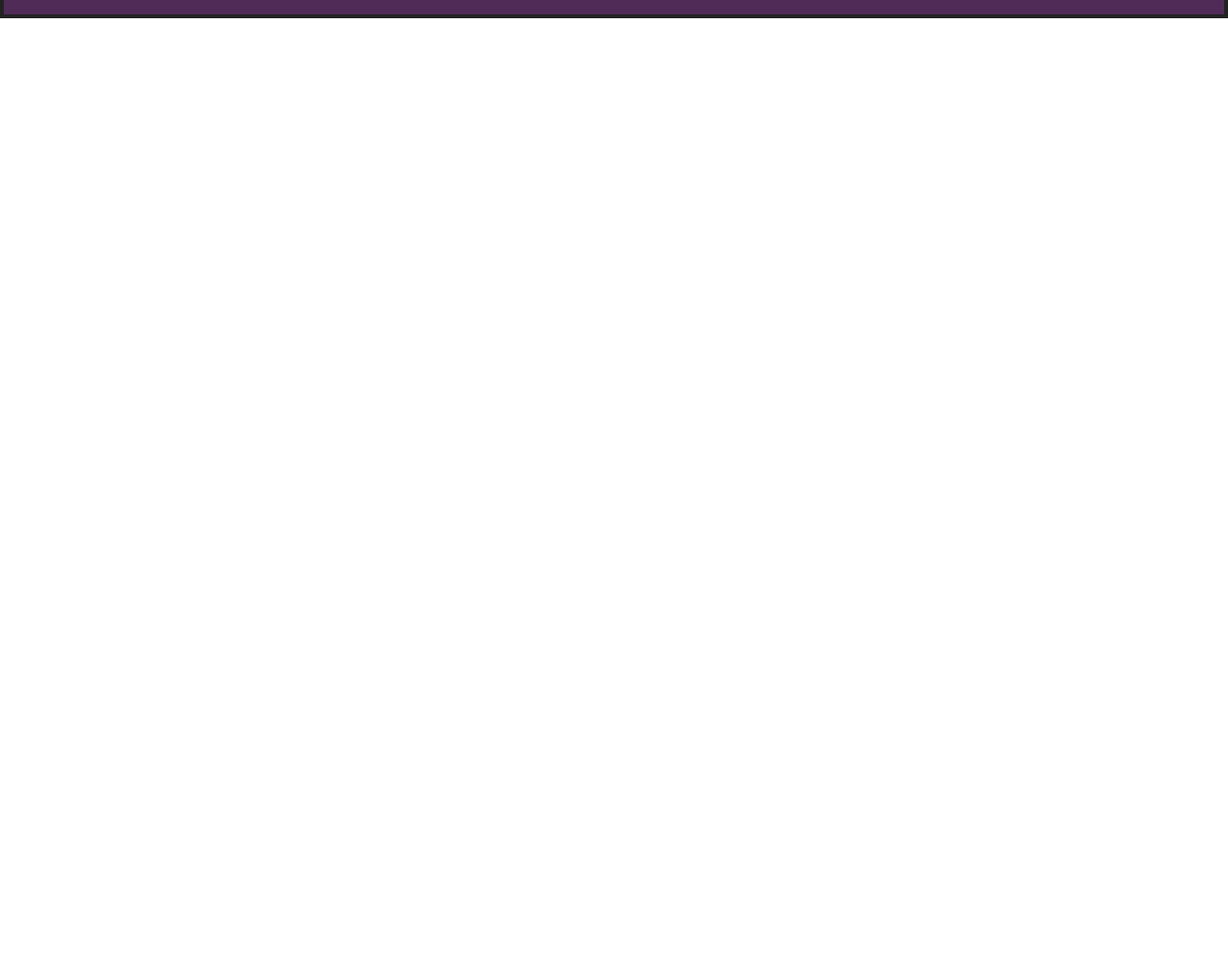
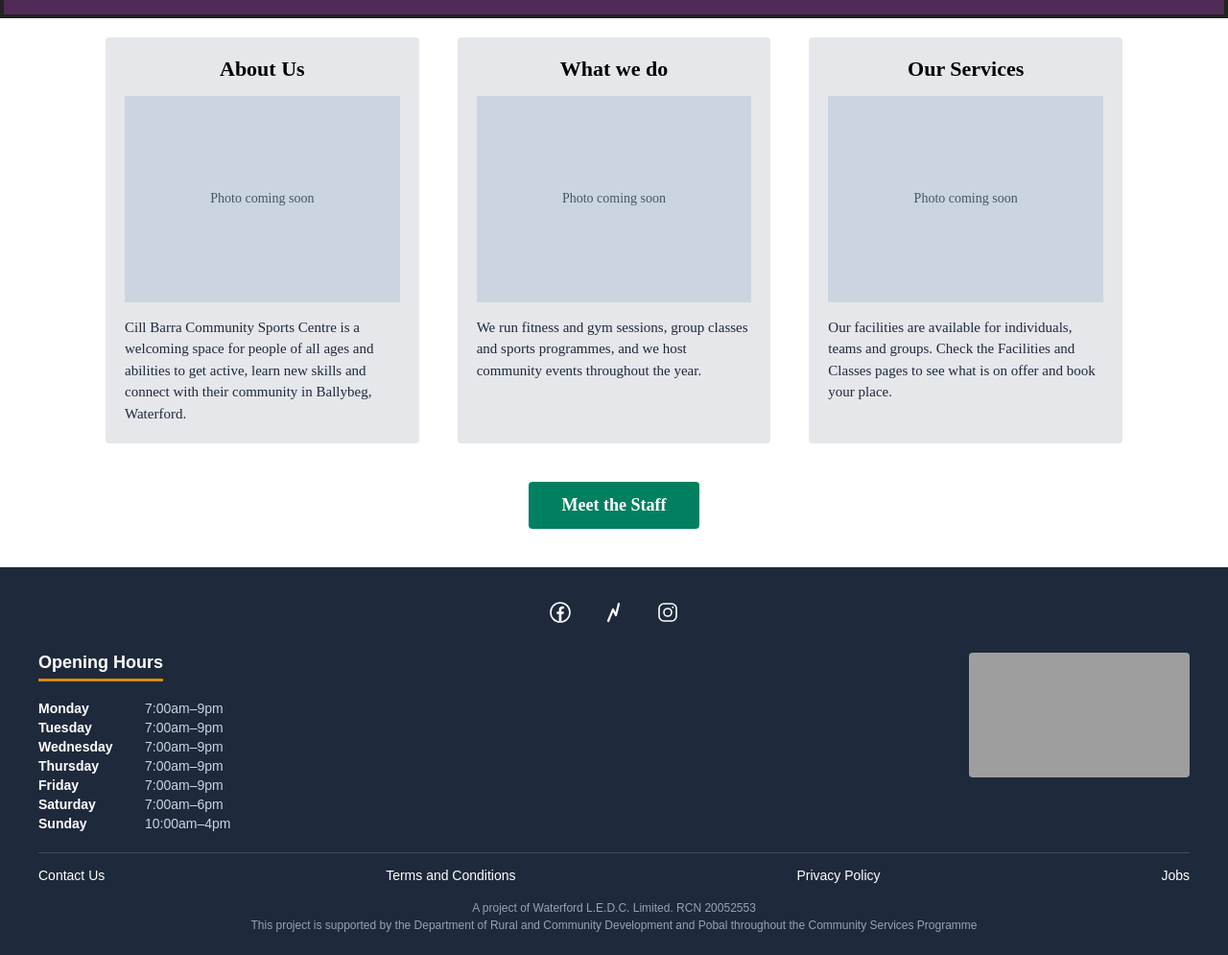
Before and after one commit to JasonDobs/CillBarra, a plain HTML site: page Files/AboutUs.html in a window 1280 px wide. Shown: the part 72-1067 px from the top of the page at 96% size. Before the commit the page ends 800 px from the top, so only its background shows below. Drawn offline with Linux system fonts and the light colour scheme; grey boxes are pictures that could not be loaded.

Commit message:
Add About Us page cards and layout
Co-authored-by: Copilot <223556219+Copilot@users.noreply.github.com>

```diff
--- a/Files/AboutUs.html
+++ b/Files/AboutUs.html
@@ -3,7 +3,7 @@
 <head>
     <meta charset="UTF-8">
     <meta name="viewport" content="width=device-width, initial-scale=1.0">
-    <title>Travel Adventures | Home</title>
+    <title>About Us | Cill Barra Community Sports Centre</title>
     <link rel="stylesheet" href="css.css">
 </head>
 <body>
@@ -31,7 +31,36 @@
 
 </header>
 
+<main>
+    <section class="about-cards">
+        <article class="about-card">
+            <h2>About Us</h2>
+            <div class="about-card__image" role="img" aria-label="Placeholder for About Us photo">Photo coming soon</div>
+            <p>Cill Barra Community Sports Centre is a welcoming space for people of all ages and abilities to get active, learn new skills and connect with their community in Ballybeg, Waterford.</p>
+        </article>
+
+        <a class="about-card about-card--link" href="Classes.html">
+            <h2>What we do</h2>
+            <div class="about-card__image" role="img" aria-label="Placeholder for What we do photo">Photo coming soon</div>
+            <p>We run fitness and gym sessions, group classes and sports programmes, and we host community events throughout the year.</p>
+        </a>
+
+        <a class="about-card about-card--link" href="Facilities.html">
+            <h2>Our Services</h2>
+            <div class="about-card__image" role="img" aria-label="Placeholder for Our Services photo">Photo coming soon</div>
+            <p>Our facilities are available for individuals, teams and groups. Check the Facilities and Classes pages to see what is on offer and book your place.</p>
+        </a>
+    </section>
+
+    <a class="about-staff-link" href="Staff.html">Meet the Staff</a>
+</main>
 
 
 
+
+<div id="site-footer"></div>
+
+<!-- Footer component -->
+<script src="components/Footer.js"></script>
+
 </body>
--- a/Files/css.css
+++ b/Files/css.css
@@ -230,6 +230,104 @@ h1{
     text-align: center;
 }
 
+/* Three-column card row on the About Us page */
+.about-cards {
+    display: grid;
+    grid-template-columns: repeat(3, 1fr);
+    gap: 40px;
+    max-width: 1100px;
+    margin: 0 auto;
+    padding: 20px 20px 40px;
+}
+
+/* Card style when the whole card is a link */
+.about-card--link {
+    display: block;
+    text-decoration: none;
+    color: inherit;
+    transition: background-color 0.2s ease-in-out;
+}
+
+.about-card--link:hover {
+    background-color: #D1D5DB;
+}
+
+.about-card--link:focus {
+    outline: 3px solid #ffcc00;
+    outline-offset: 3px;
+}
+
+/* Individual card */
+.about-card {
+    background-color: #E5E7EB;
+    padding: 20px;
+    border-radius: 4px;
+}
+
+/* Card heading */
+.about-card h2 {
+    text-align: center;
+    font-size: 22px;
+    margin: 0 0 15px;
+    color: #000000;
+}
+
+/* Card image, or placeholder until a photo is added */
+.about-card__image {
+    width: 100%;
+    aspect-ratio: 4 / 3;
+    background-color: #CBD5E1;
+    display: flex;
+    align-items: center;
+    justify-content: center;
+    color: #475569;
+    font-size: 14px;
+    margin-bottom: 15px;
+}
+
+.about-card__image img {
+    width: 100%;
+    height: 100%;
+    object-fit: cover;
+}
+
+/* Card body text */
+.about-card p {
+    margin: 0;
+    font-size: 15px;
+    line-height: 1.5;
+    color: #1E293B;
+}
+
+/* Meet the Staff button */
+.about-staff-link {
+    display: block;
+    width: fit-content;
+    margin: 0 auto 40px;
+    background-color: #008060;
+    color: #ffffff;
+    text-decoration: none;
+    padding: 14px 35px;
+    font-size: 18px;
+    font-weight: bold;
+    border-radius: 4px;
+}
+
+.about-staff-link:hover {
+    background-color: #00684f;
+}
+
+.about-staff-link:focus {
+    outline: 3px solid #ffcc00;
+    outline-offset: 4px;
+}
+
+@media (max-width: 800px) {
+    .about-cards {
+        grid-template-columns: 1fr;
+    }
+}
+
 /* Centres the welcome heading above the slider */
 .hero-intro {
     text-align: center;
```
